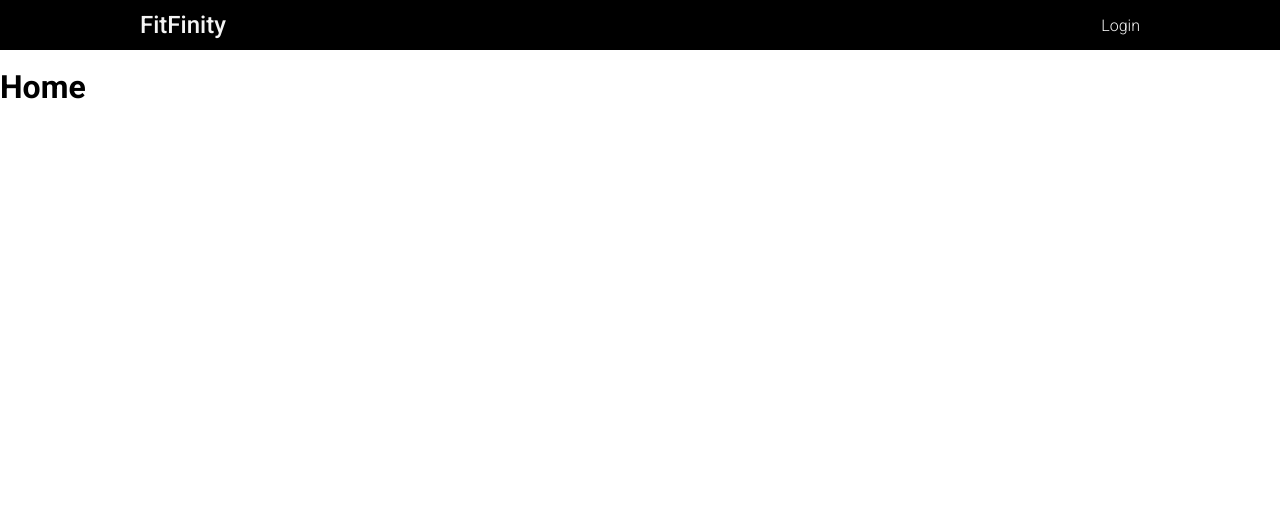
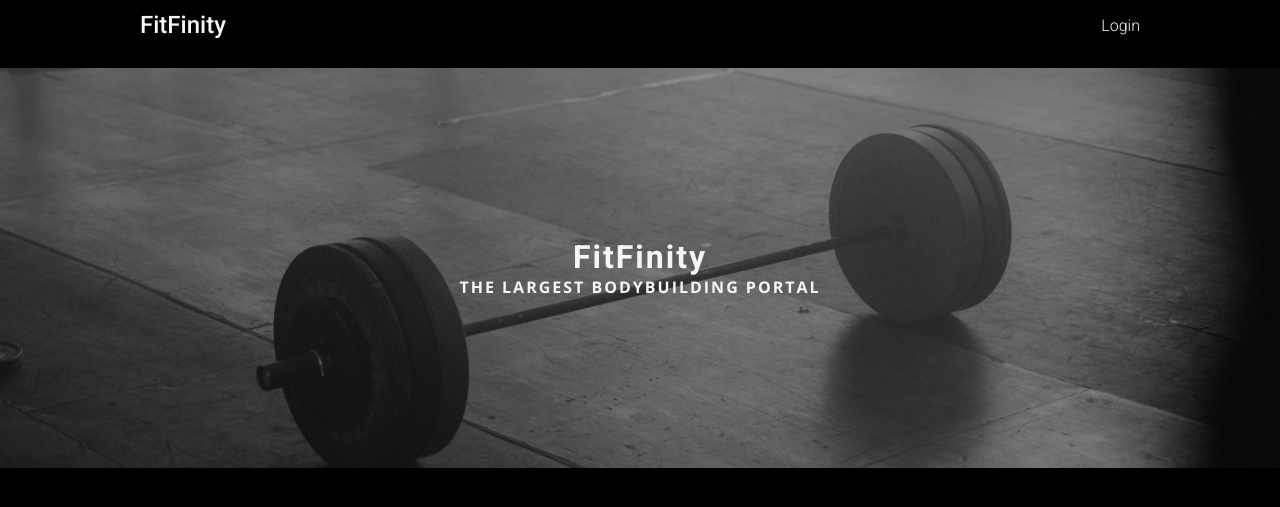
Before and after one commit to EAmbrozas/fitfinity, a Django app: page / in a window 1280 px wide. Shown: the top 507 px of the page. Run offline with Django 3.2, Linux system fonts and the light colour scheme; data that the repository does not hold is empty.

Commit message:
Add hero section and style in css

```diff
--- a/static/css/style.css
+++ b/static/css/style.css
@@ -4,6 +4,10 @@
     margin: 0;
     padding: 0;
     box-sizing: border-box;
+}
+
+body {
+    background-color: black;
 }
 
 /* Fonts */
@@ -22,6 +26,7 @@
     display: flex;
     align-items: center;
     justify-content: center;
+    margin: 0;
 }
 
 .nav-wrapper {
@@ -47,6 +52,43 @@
 }
 .login:hover {
     text-decoration: underline;
+}
+
+/* Hero section */
+.hero-image {
+    height: 400px;
+    background-size: cover;
+    background-position: center;
+    margin: 0;
+}
+
+.hero-backgorund {
+    background-color: rgba(0, 0, 0, 0.322);
+    width: 100%;
+    height: 100%;
+    display: flex;
+    justify-content: center;
+    align-items: center;
+}
+.hero-text {
+    padding: 0 20vw;
+}
+
+.hero-heading {
+    text-align: center;
+    font-weight: 700;
+    font-size: 32px;
+    letter-spacing: 2px;
+    color: whitesmoke;
+}
+
+.hero-p {
+    text-align: center;
+    font-weight: 700;
+    font-size: 16px;
+    letter-spacing: 2px;
+    text-transform: uppercase;
+    color: whitesmoke;
 }
 
 .categories {
--- a/templates/base.html
+++ b/templates/base.html
@@ -12,6 +12,17 @@
 <body>
     {% include 'navbar.html' %}
 
+    <section class="hero-image" style="background-image: url('{% static 'images/banner.jpg' %}');">
+        <div class="hero-backgorund">
+            <div class="hero-text">
+                <h1 class="hero-heading">FitFinity</h1>
+                <p class="hero-p">
+                    The largest bodybuilding portal
+                </p>
+            </div>
+        </div>
+    </section>
+
     {% block content %}
     <!-- Content Goes here -->
     {% endblock content %}
```
Also changed, not shown: static/images/banner.jpg (added).
